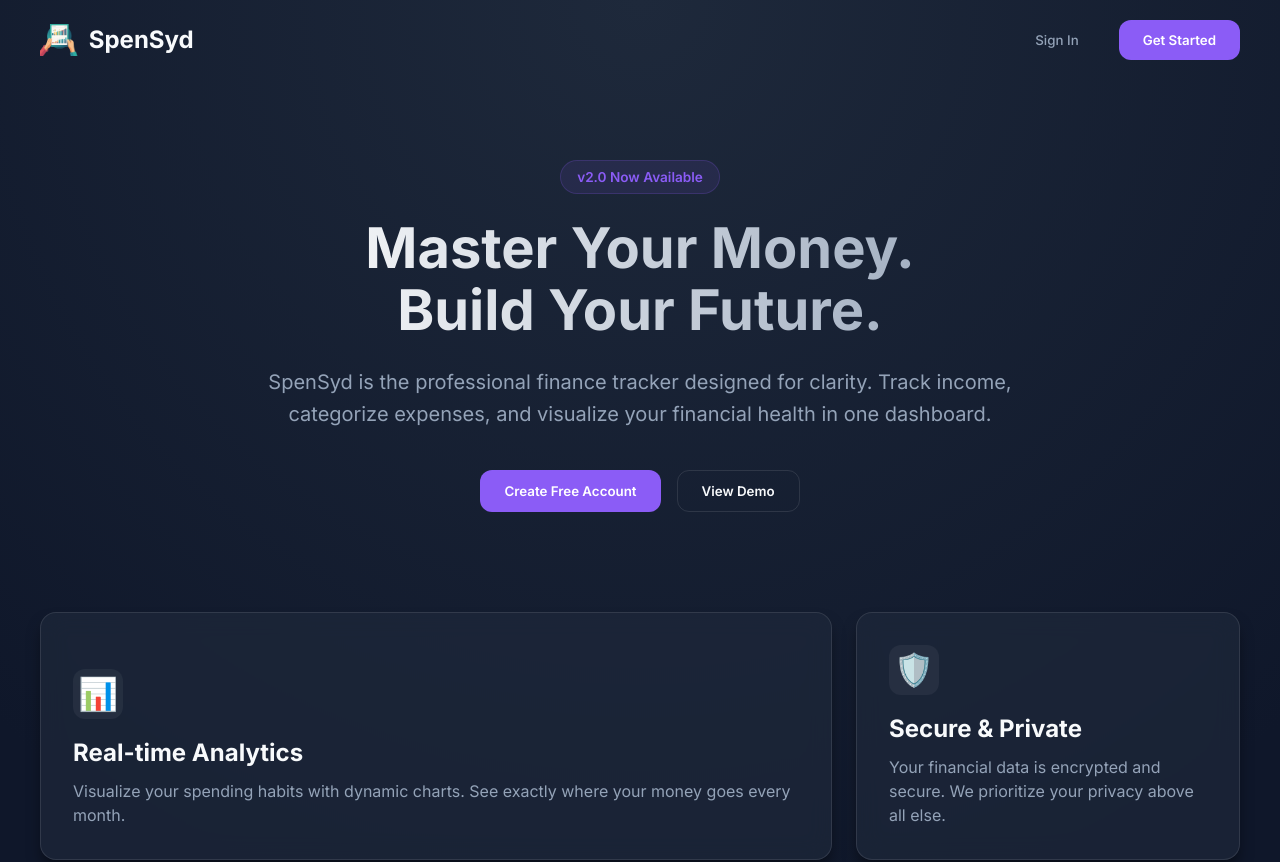
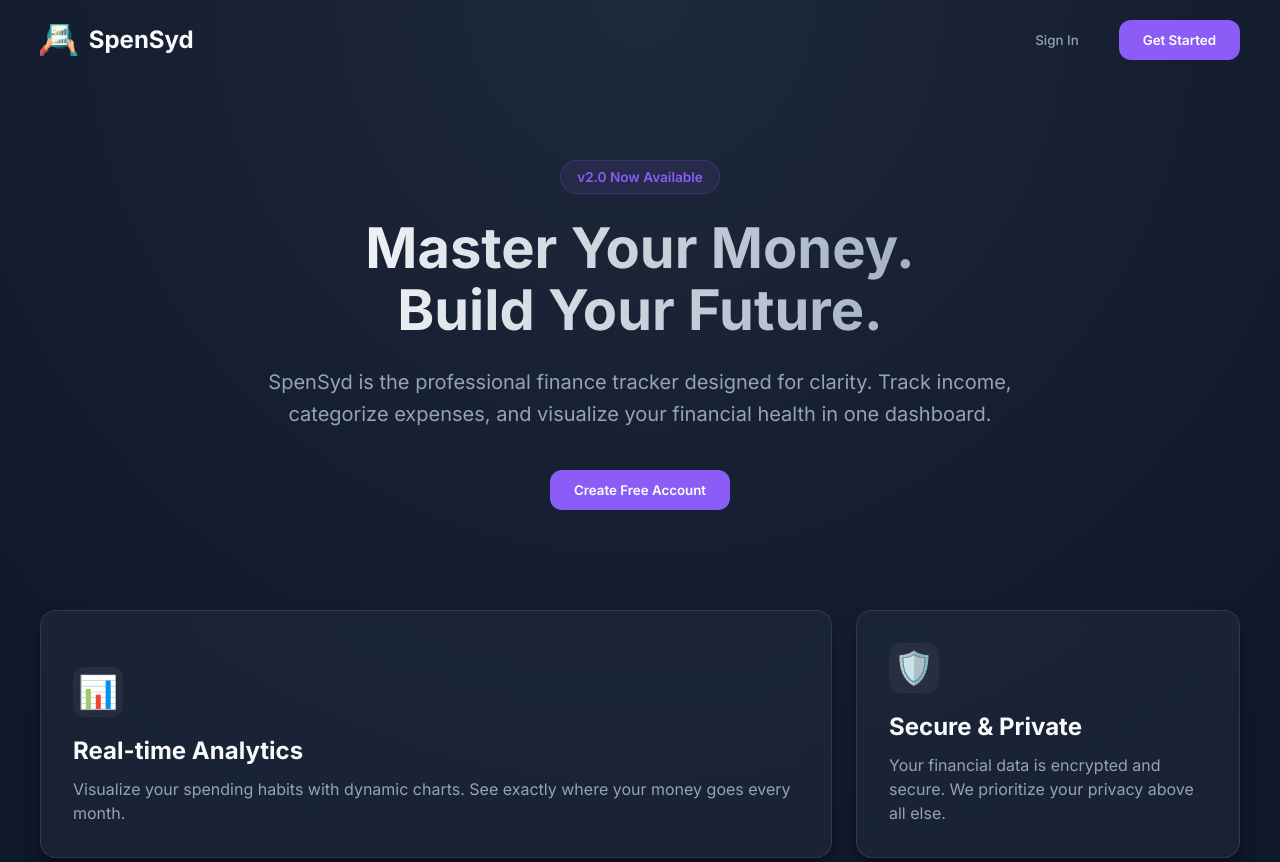
Before and after one commit to Syddevv/SpenSyd, a React (Vite) app in the folder client/: page / in a window 1280 px wide. Shown: the top 862 px of the page. Built offline with nearby package versions, Linux system fonts and the light colour scheme.

Commit message:
remove: view demo button

```diff
--- a/client/src/pages/LandingPage.jsx
+++ b/client/src/pages/LandingPage.jsx
@@ -64,9 +64,6 @@
           <button className="btn-primary" onClick={() => navigate("/register")}>
             Create Free Account
           </button>
-          <button className="btn-outline" onClick={() => navigate("/login")}>
-            View Demo
-          </button>
         </motion.div>
       </header>
 
```
